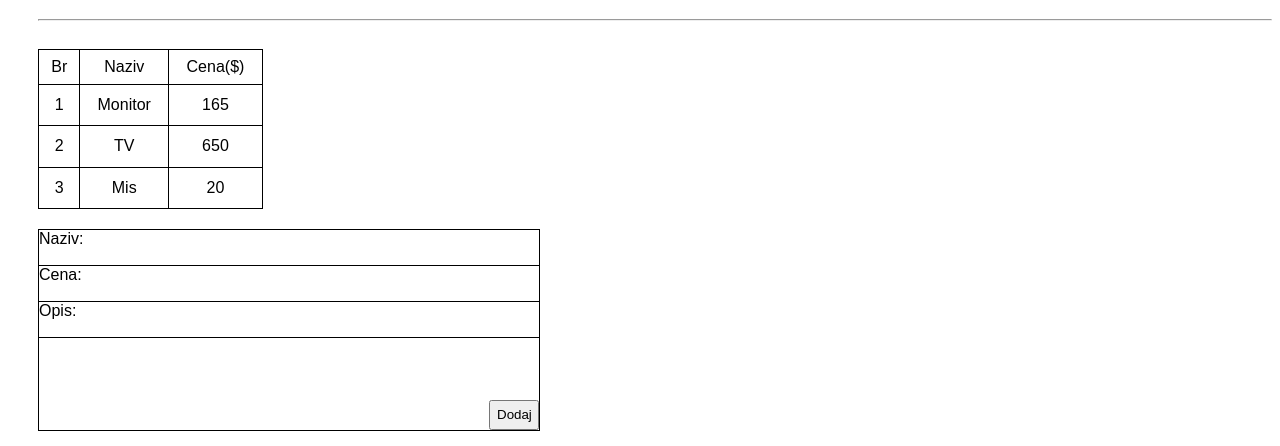
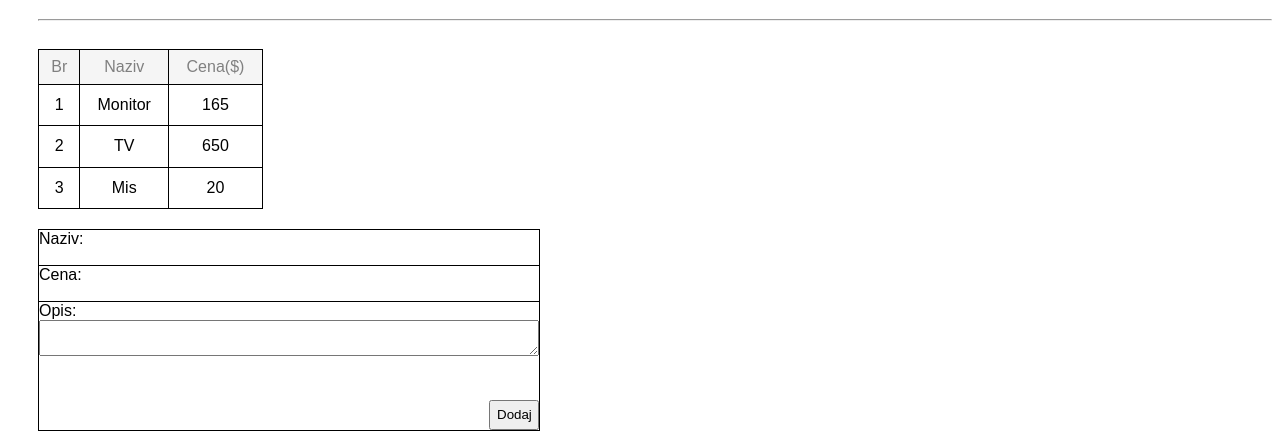
Before and after one commit to AleksandarZorkic/Online_prodavnica_funkcije_za_administratora, a plain HTML site: page index.html in a window 1280 px wide. Both pictures are taken after a click on the button "Dodaj". Shown: the part 61-507 px from the top of the page. Drawn offline with Linux system fonts and the light colour scheme.

Commit message:
Dodao sam i formu za dodavanje novog prozivoda koja ispunajva zahteve zadatka.

```diff
--- a/app.js
+++ b/app.js
@@ -8,8 +8,10 @@ class Artikal {
     }
 }
 
+let artikli = []
 function createProductRows(artikli) {
     let table = document.querySelector("#product-body")
+    table.innerHTML = ""
 
 
     for(let i = 0; i < artikli.length; i++) {
@@ -47,13 +49,36 @@ function displayProductDetails(artikal) {
   }
 
 function initializeProducts() {
-    let artikli = [
+    artikli = [
         new Artikal("Monitor", 165, "Monitor XVision 27Q je elegantan 27-inčni ekran sa QHD rezolucijom (2560x1440), idealan za svakodnevni rad, gejming i multimediju."),
         new Artikal("TV", 650, "Samsung Crystal UHD 55CU8002 je moderan 55-inčni pametni televizor sa 4K rezolucijom koji nudi izuzetno oštru sliku i bogat spektar boja zahvaljujući Crystal Processor 4K tehnologiji."),
         new Artikal("Mis", 20, "LogiX M720 je ergonomski bežični miš dizajniran za udobnost tokom celodnevnog rada.")
     ]
 
     createProductRows(artikli)
+    handleFormSubmission(artikli)
 }
 
 document.addEventListener('DOMContentLoaded', initializeProducts)
+
+function handleFormSubmission(artikli) {
+    let submitBtn = document.querySelector("#submitBtn")
+    submitBtn.addEventListener('click', function() {
+        const forma = document.querySelector('#forma')
+        const formData = new FormData(forma)
+
+        const naziv = formData.get("naziv")
+        const cena = formData.get("cena")
+        const opis = formData.get("opis")
+
+        for (let i = 0; artikli.length; i++) {
+            if (naziv === artikli[i].name)
+                return
+        }
+
+        const noviArtikal = new Artikal(naziv, cena, opis)
+        artikli.push(noviArtikal)
+
+        createProductRows(artikli)
+    })
+}
--- a/index.html
+++ b/index.html
@@ -34,7 +34,7 @@
         <input type="number" id="cena" name="cena" required>
 
         <label for="opis">Opis:</label>
-        <input type="text" id="opis" name="opis" required>
+        <textarea type="text" id="opis" name="opis" required></textarea>
 
         <button type="button" id="submitBtn">Dodaj</button>
     </form>
--- a/style.scss
+++ b/style.scss
@@ -26,14 +26,16 @@ table {
     margin: $gap-size 0;
 
 
-    th, td {
+    thead, td {
         border: 1px solid $border-color;
         padding: $padding-size;
         text-align: center;
     }
 
-    th {
-        background-color: grey;
+    thead {
+        background-color: #f5f5f5;
+        color: grey;
+
     }
 }
 
@@ -43,6 +45,7 @@ button {
 
 #forma {
     display: flex;
+    flex-wrap: wrap;
     flex-direction: column;
     border: 1px solid $border-color;
     width: 500px;
@@ -63,7 +66,7 @@ button {
 }
 
 #productDetails {
-    display: flex;
+    display: inline-block;
     border: 1px solid $border-color;
     width: 400px;
     height: 200px;
```
Also changed, not shown: style.css, 1 other file.
